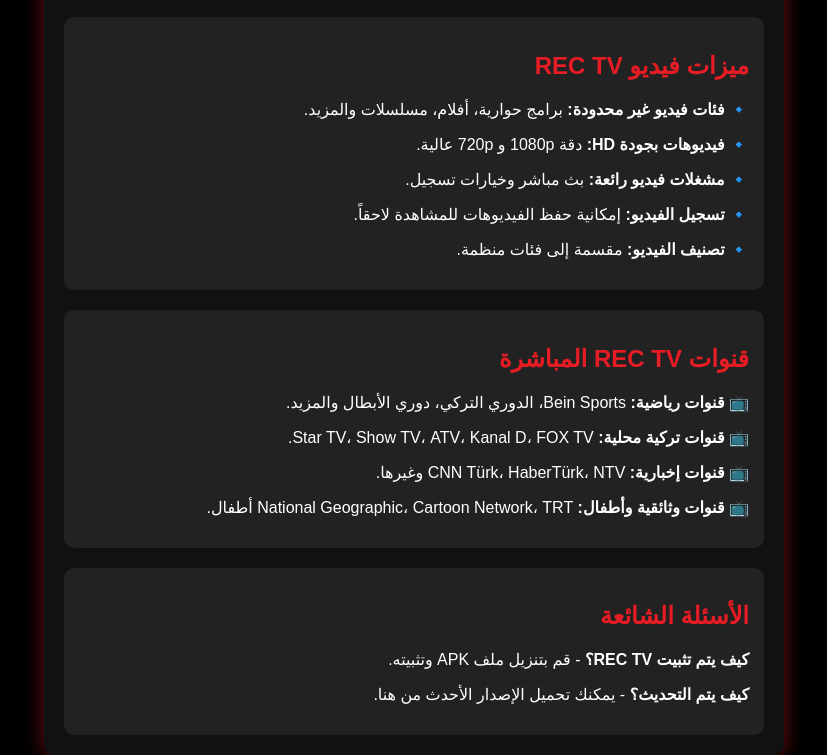
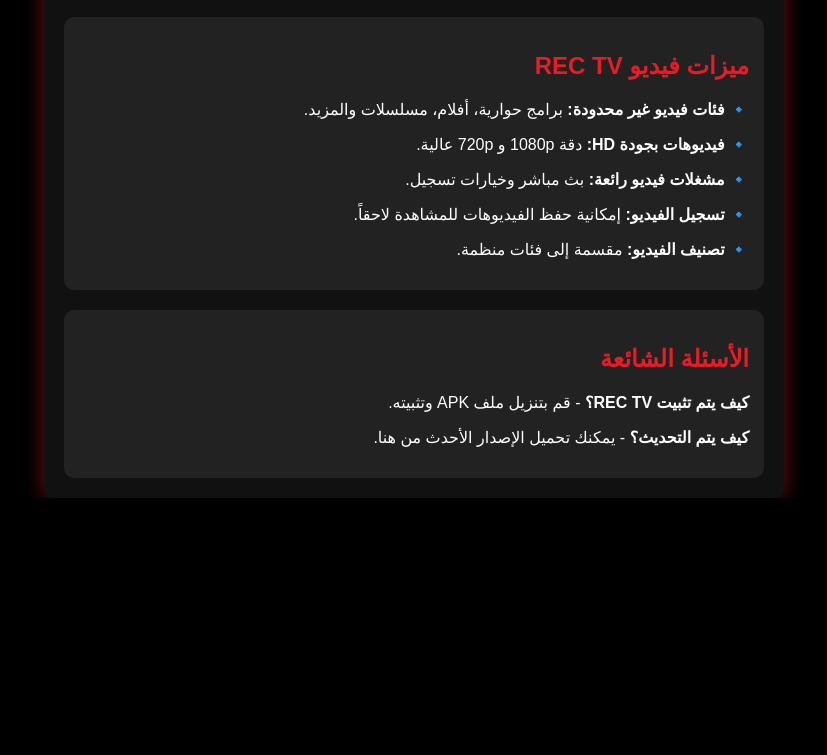
Before and after one commit to rectvtrcom/rectvarabic, a plain HTML site: page index.html in a window 1280 px wide. Shown: the part 2143-2898 px from the top of the page, without its empty margins (226-1053 px from the left). After the commit the page ends 2641 px from the top, so only its background shows below. Drawn offline with Linux system fonts and the light colour scheme.

Commit message:
Update index.html

```diff
--- a/index.html
+++ b/index.html
@@ -180,14 +180,6 @@
       <p><strong>🔹 تصنيف الفيديو:</strong> مقسمة إلى فئات منظمة.</p>
     </div>
 
-    <div class="channels">
-      <h2>قنوات REC TV المباشرة</h2>
-      <p><strong>📺 قنوات رياضية:</strong> Bein Sports، الدوري التركي، دوري الأبطال والمزيد.</p>
-      <p><strong>📺 قنوات تركية محلية:</strong> Star TV، Show TV، ATV، Kanal D، FOX TV.</p>
-      <p><strong>📺 قنوات إخبارية:</strong> CNN Türk، HaberTürk، NTV وغيرها.</p>
-      <p><strong>📺 قنوات وثائقية وأطفال:</strong> National Geographic، Cartoon Network، TRT أطفال.</p>
-    </div>
-
     <div class="faq">
       <h2>الأسئلة الشائعة</h2>
       <p><strong>كيف يتم تثبيت REC TV؟</strong> - قم بتنزيل ملف APK وتثبيته.</p>
```
